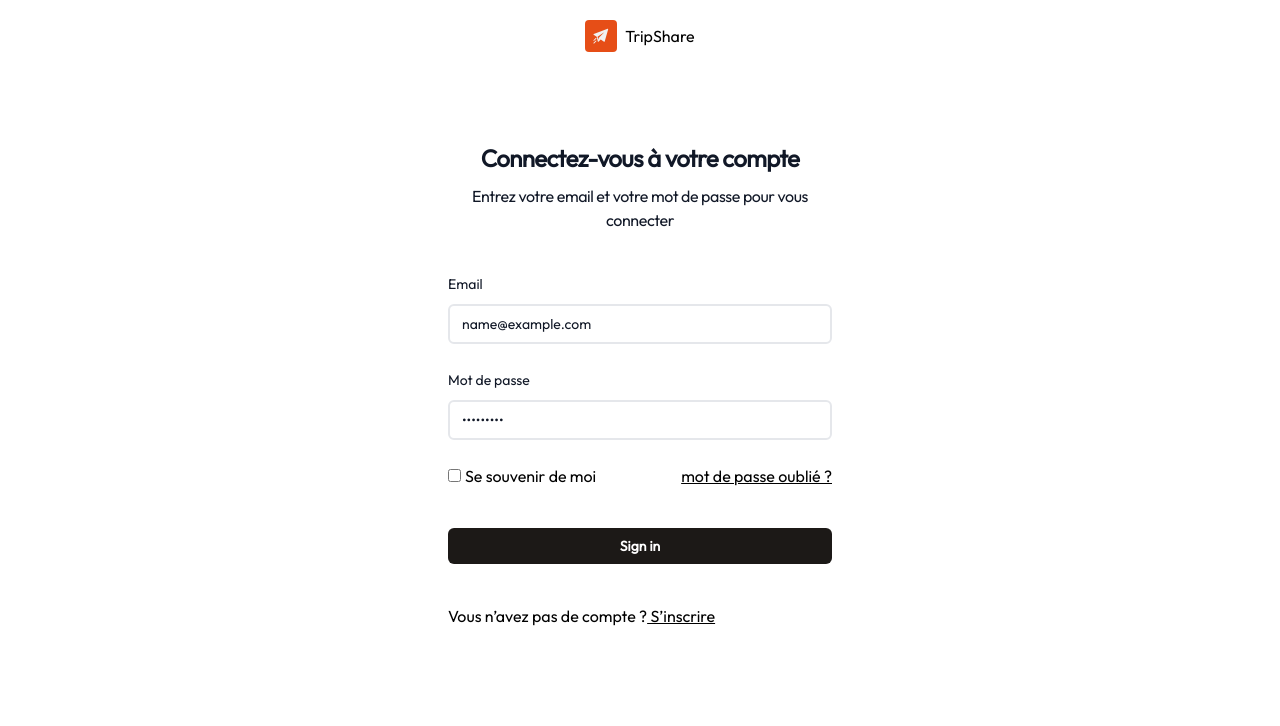
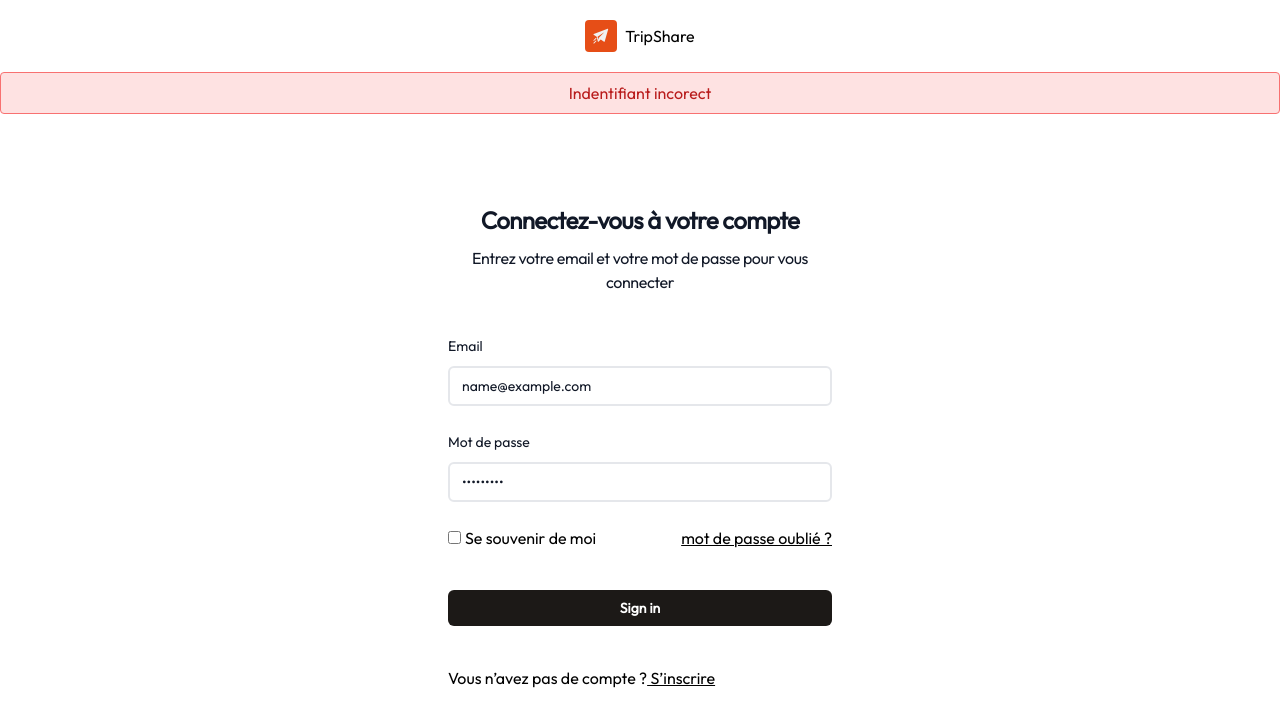
Before and after one commit to josueprlt/Cloud-simulator, a Vue app in the folder app/: page / in a window 1280 px wide. Both pictures are taken after typing "name@example.com", "Sample123" into the empty fields and a click on the button "Sign in". Shown: the top 726 px of the page. Built offline with nearby package versions, Linux system fonts and the light colour scheme; no server answers.

Commit message:
feat: trip btn

```diff
--- a/app/src/components/navbar/TravelChoice.vue
+++ b/app/src/components/navbar/TravelChoice.vue
@@ -62,6 +62,11 @@
             <p class="text-sm mt-[-5px]">{{ travel.member }} membres</p>
           </div>
         </li>
+          <li class="p-2 border-t border-stone-200">
+            <button @click="addTravel" class="w-full flex gap-x-3 bg-stone-900 text-white p-2 px-4 rounded-md">
+              Ajouter un voyage
+            </button>
+        </li>
       </ul>
     </div>
   </div>
@@ -69,6 +74,8 @@
 
 <script setup>
 import { ref, computed } from "vue";
+
+const router = useRouter();
 
 // Liste des voyages
 const travels = [
@@ -116,4 +123,8 @@ const selectTravel = (travel) => {
   travels.forEach((t) => (t.active = t.id === travel.id));
   isOpen.value = false;
 };
+
+const addTravel = () => {
+  router.push({name: 'formTrip'})
+};
 </script>
--- a/app/src/views/login/LoginView.vue
+++ b/app/src/views/login/LoginView.vue
@@ -11,13 +11,15 @@ const login = ref({
     password: ''
 })
 
+const errorMessage = ref('')
+
 const checkTokenToRedirect = () => {
     const token = sessionStorage.getItem('token')
     if (token) {
         axios.get('http://localhost:8000/api', {
             headers: { Authorization: `Bearer ${token}` }
         }).then(() => {
-            router.push({name: 'Hebergement'});
+            router.push({name: 'dashboard'});
         }).catch(() => {
             router.push({name: 'Login'});
         });
@@ -41,11 +43,17 @@ const submitConnexion = async () => {
         checkTokenToRedirect()
   } catch (error) {
     console.error("Connexion imposible:", error)
+    errorMessage.value = "Indentifiant incorect"
   }
 }
+
 </script>
 <template>
     <LogoComponent />
+    <div v-if="errorMessage" class="bg-red-100 border border-red-400 text-red-700 text-center py-2 mt-5 rounded relative"
+        role="alert">
+        <span class="block sm:inline">{{ errorMessage }}</span>
+    </div>
     <div class="flex min-h-full flex-col justify-center px-6 py-12 lg:px-8">
         <div class="sm:mx-auto sm:w-full sm:max-w-sm">
             <h2 class="mt-10 text-center text-2xl/9 font-bold tracking-tight text-gray-900">Connectez-vous à votre
```
